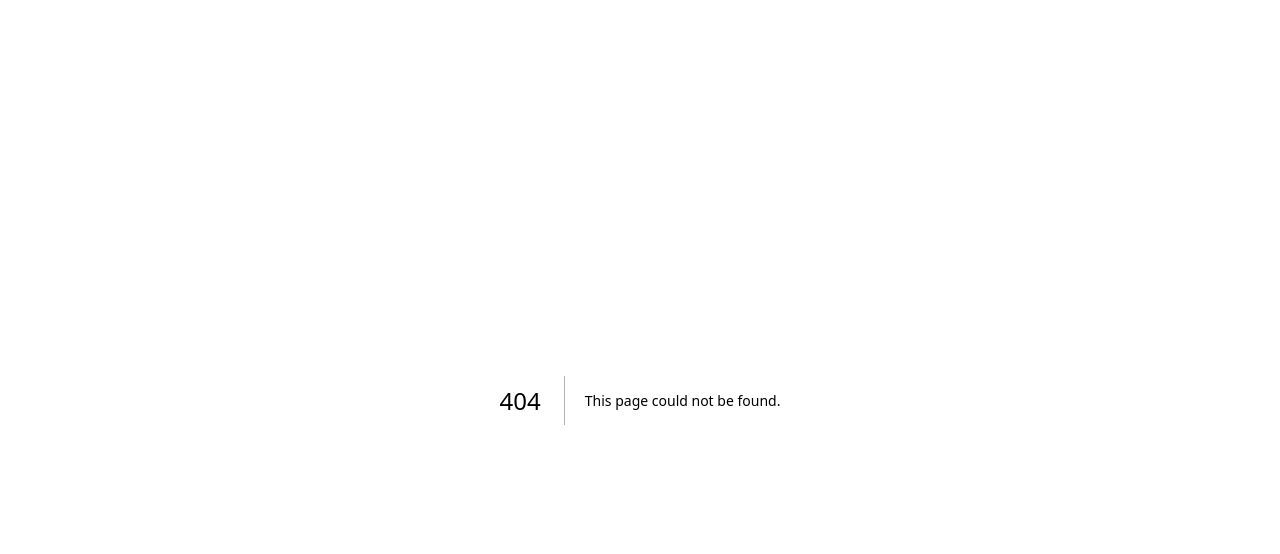
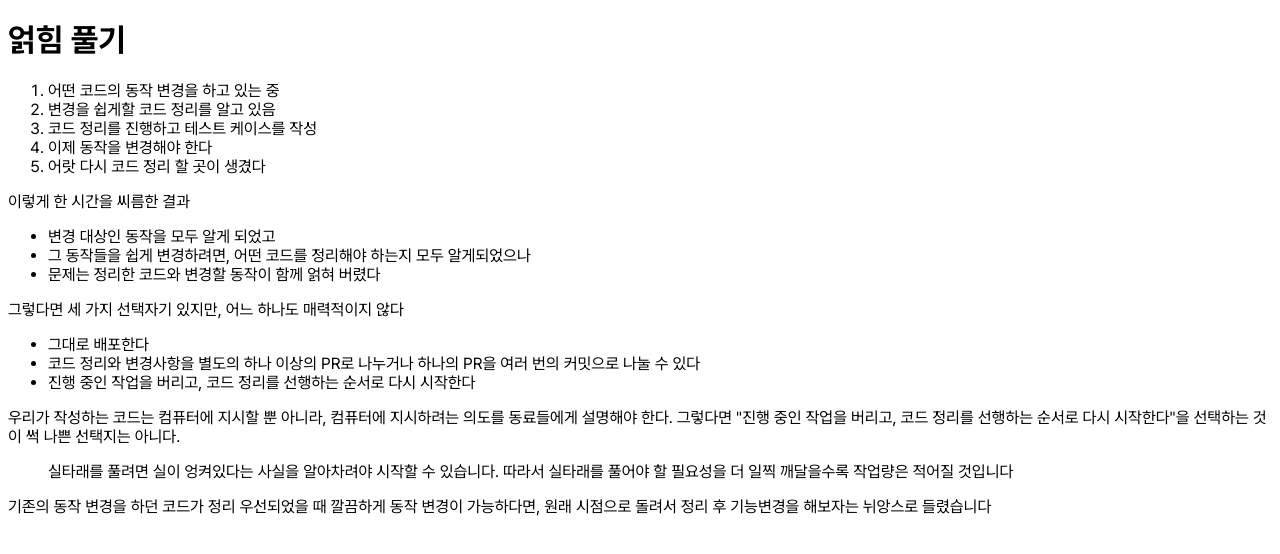
Before and after one commit to moon-and-rich/cant-back, a Next.js app: page /posts/tidy-first/part2/chapter20/bo-like-chicken in a window 1280 px wide. Before the commit this address had no page. Shown: the top 554 px of the page. Built offline with nearby package versions, Linux system fonts and the light colour scheme.

Commit message:
docs: chapter 20

```diff
--- /dev/null
+++ b/pages/posts/tidy-first/part2/chapter20/bo-like-chicken.mdx
@@ -0,0 +1,25 @@
+# 얽힘 풀기
+
+1. 어떤 코드의 동작 변경을 하고 있는 중
+2. 변경을 쉽게할 코드 정리를 알고 있음
+3. 코드 정리를 진행하고 테스트 케이스를 작성
+4. 이제 동작을 변경해야 한다
+5. 어랏 다시 코드 정리 할 곳이 생겼다
+
+이렇게 한 시간을 씨름한 결과
+
+- 변경 대상인 동작을 모두 알게 되었고
+- 그 동작들을 쉽게 변경하려면, 어떤 코드를 정리해야 하는지 모두 알게되었으나
+- 문제는 정리한 코드와 변경할 동작이 함께 얽혀 버렸다
+
+그렇다면 세 가지 선택자기 있지만, 어느 하나도 매력적이지 않다
+
+- 그대로 배포한다
+- 코드 정리와 변경사항을 별도의 하나 이상의 PR로 나누거나 하나의 PR을 여러 번의 커밋으로 나눌 수 있다
+- 진행 중인 작업을 버리고, 코드 정리를 선행하는 순서로 다시 시작한다
+
+우리가 작성하는 코드는 컴퓨터에 지시할 뿐 아니라, 컴퓨터에 지시하려는 의도를 동료들에게 설명해야 한다. 그렇다면 "진행 중인 작업을 버리고, 코드 정리를 선행하는 순서로 다시 시작한다"을 선택하는 것이 썩 나쁜 선택지는 아니다.
+
+> 실타래를 풀려면 실이 엉켜있다는 사실을 알아차려야 시작할 수 있습니다. 따라서 실타래를 풀어야 할 필요성을 더 일찍 깨달을수록 작업량은 적어질 것입니다
+
+기존의 동작 변경을 하던 코드가 정리 우선되었을 때 깔끔하게 동작 변경이 가능하다면, 원래 시점으로 돌려서 정리 후 기능변경을 해보자는 뉘앙스로 들렸습니다
```
Also changed, not shown: pages/posts/tidy-first/part2/chapter20/_meta.json (added, +8 -0 lines).
